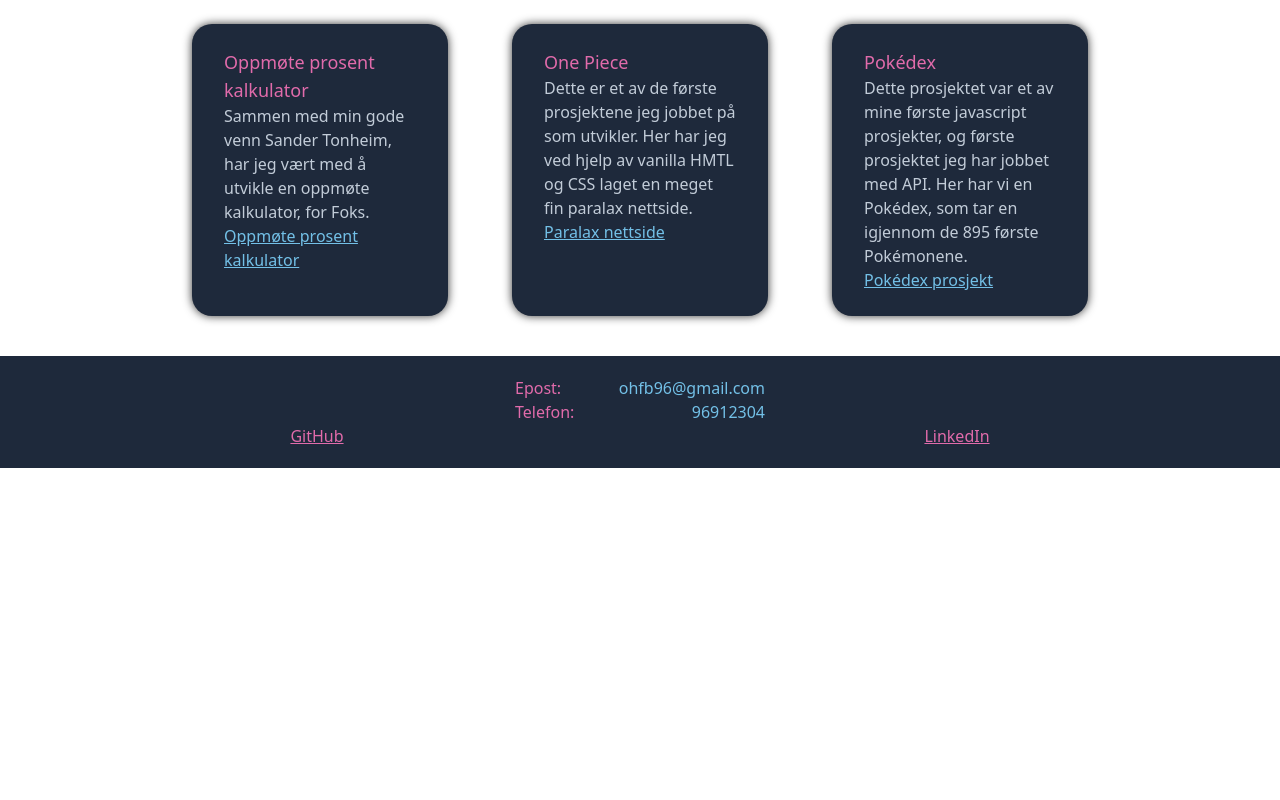
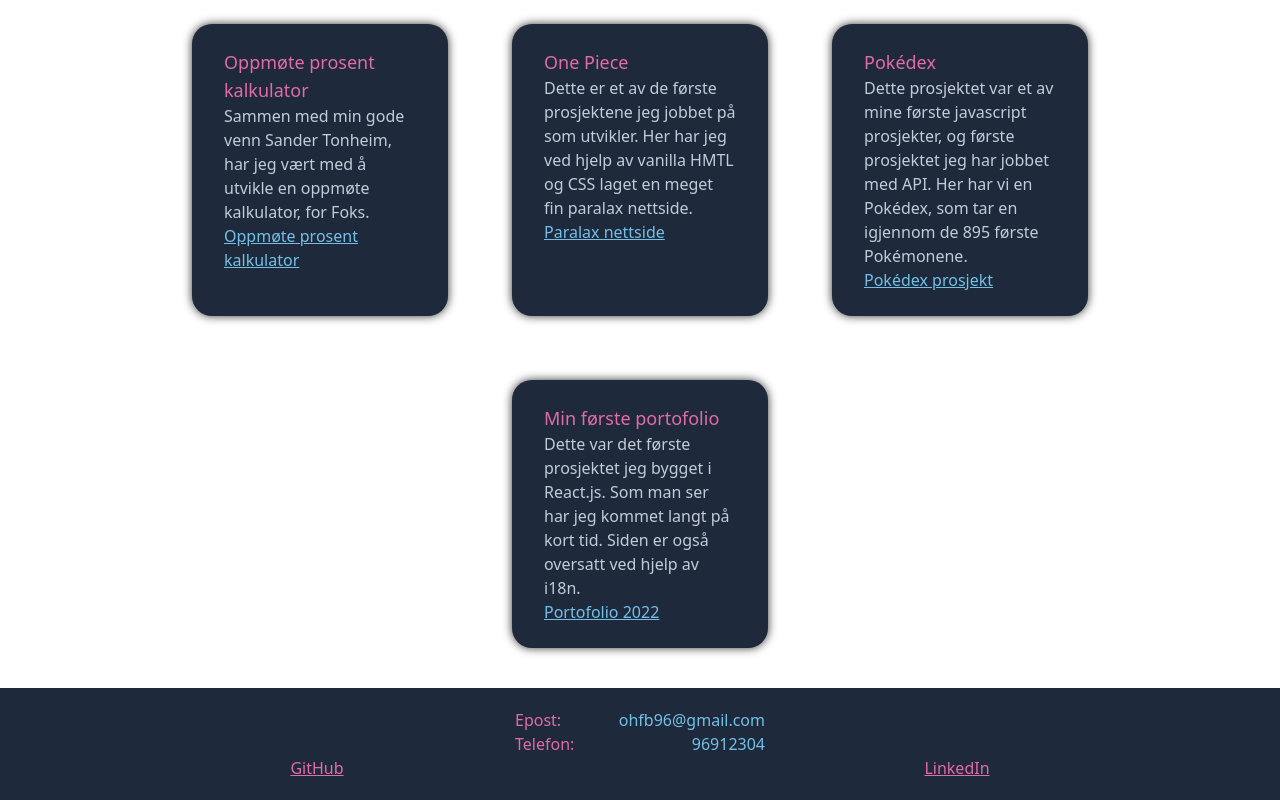
Before and after one commit to OleKoderNo/portofolio-with-tailwind, a Next.js app: page /mine-prosjekter in a window 1280 px wide. Shown: the part 612-1412 px from the top of the page. Before the commit the page ends 1080 px from the top, so only its background shows below. Built offline with nearby package versions, Linux system fonts and the light colour scheme.

Commit message:
added portofolio 2022 to projects

```diff
--- a/pages/mine-prosjekter.js
+++ b/pages/mine-prosjekter.js
@@ -144,6 +144,24 @@ export default function Projects() {
                         </a>
                     </p>
                 </div>
+                <div className="md:mx-0 block w-64 py-6 px-8 mx-auto bg-cardBG text-greyText rounded-[20px] shadow-[0px_0_10px_rgba(0,0,0,0.8)]">
+                    <h3
+                    className="text-lg font-medium text-pinkText"
+                    >
+                        Min første portofolio
+                    </h3>
+                    <p>
+                        Dette var det første prosjektet jeg bygget i React.js. Som man ser har jeg kommet langt på kort tid. Siden er også oversatt ved hjelp av i18n.
+                    </p>
+                    <p>
+                        <a
+                        className="underline cursor-pointer text-blueText hover:text-pinkText"
+                        href="https://olekodehode.github.io/portofolio/"
+                        >
+                            Portofolio 2022
+                        </a>
+                    </p>
+                </div>
             </section>
         </main>
         </>
```
